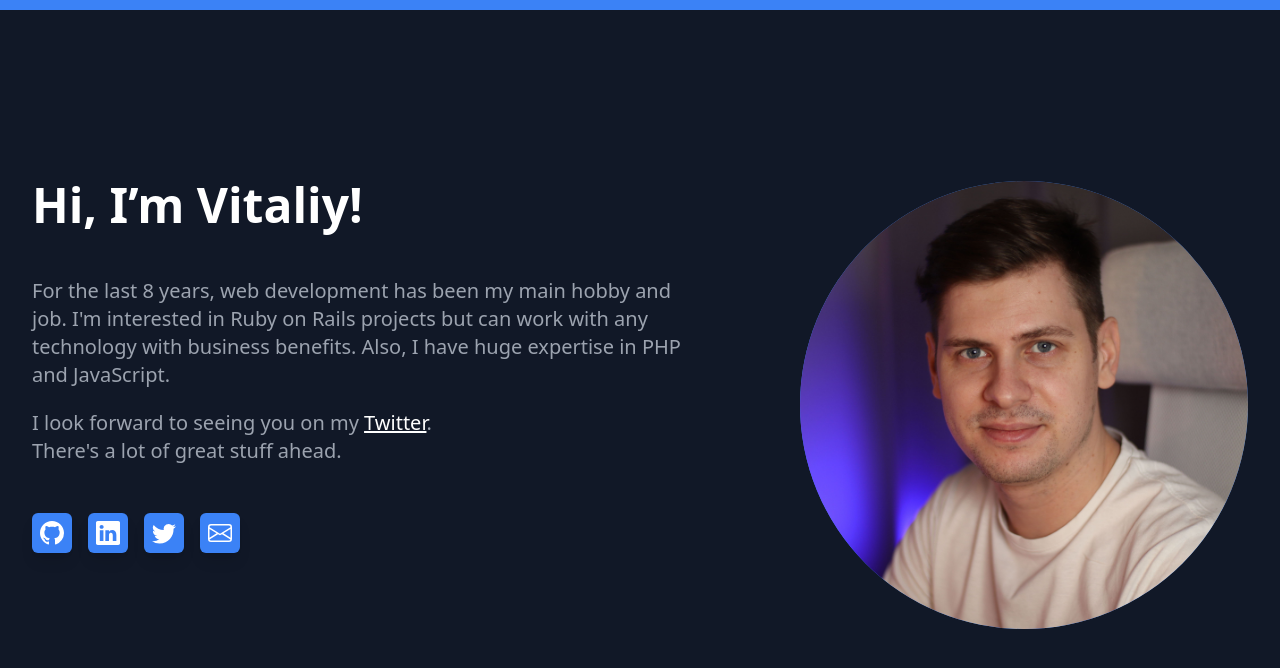
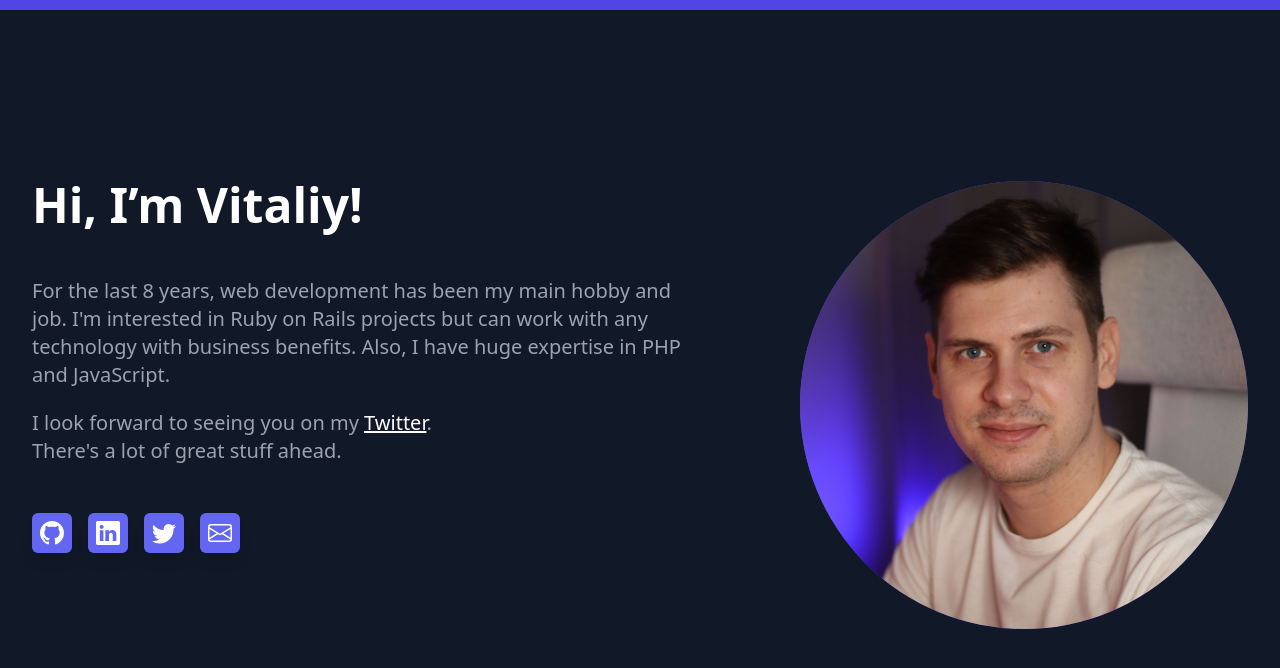
Before and after one commit to vkazakevich/vkazakevich.github.io, a Gatsby site: page / in a window 1280 px wide. Built offline with nearby package versions, Linux system fonts and the light colour scheme; Gatsby itself is replaced by a stand-in of ours.

Commit message:
Feat: Update colors

```diff
--- a/src/components/layout.js
+++ b/src/components/layout.js
@@ -3,7 +3,7 @@ import * as React from 'react'
 export default function Layout ({ children }) {
   return (
     <div className="flex flex-col h-screen bg-gray-900 text-gray-400">
-      <div className="h-2.5 bg-blue-500"/>
+      <div className="h-2.5 bg-indigo-600"/>
       <div className="flex flex-grow justify-center items-center">
         <div className="container px-8">
           {children}
--- a/src/pages/index.js
+++ b/src/pages/index.js
@@ -41,7 +41,7 @@ export default function IndexPage () {
               <a
                 key={url}
                 href={url}
-                className="inline-flex items-center justify-center p-2 bg-blue-500 rounded-md shadow-lg text-white hover:text-indigo-200 mr-4"
+                className="inline-flex items-center justify-center p-2 bg-indigo-500 rounded-md shadow-lg text-white hover:text-indigo-200 mr-4"
                 rel="noreferrer"
                 target={isEmail ? '' : '_blank'}
               >
@@ -55,7 +55,7 @@ export default function IndexPage () {
           src="../images/me.jpg"
           alt="A dinosaur"
           placeholder="#ffffff"
-          className="bg-blue-500 rounded-full max-w-md"
+          className="bg-indigo-600 rounded-full max-w-md"
         />
       </div>
     </Layout>
```
